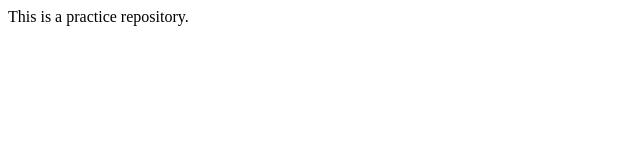
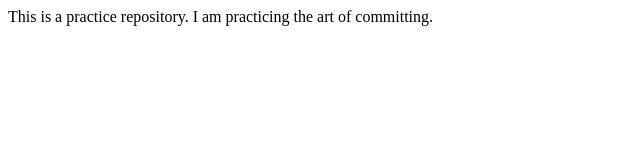
Before and after one commit to edwaggoner/fulltime-practice, a plain HTML site: page index.html in a window 1280 px wide. Shown: the whole page, without its empty margins (0-640 px from the left). Drawn offline with Linux system fonts and the light colour scheme.

Commit message:
Added commit practice text

```diff
--- a/index.html
+++ b/index.html
@@ -1,4 +1,5 @@
 <html>
 
 This is a practice repository.
+I am practicing the art of committing.
 </html>
```
